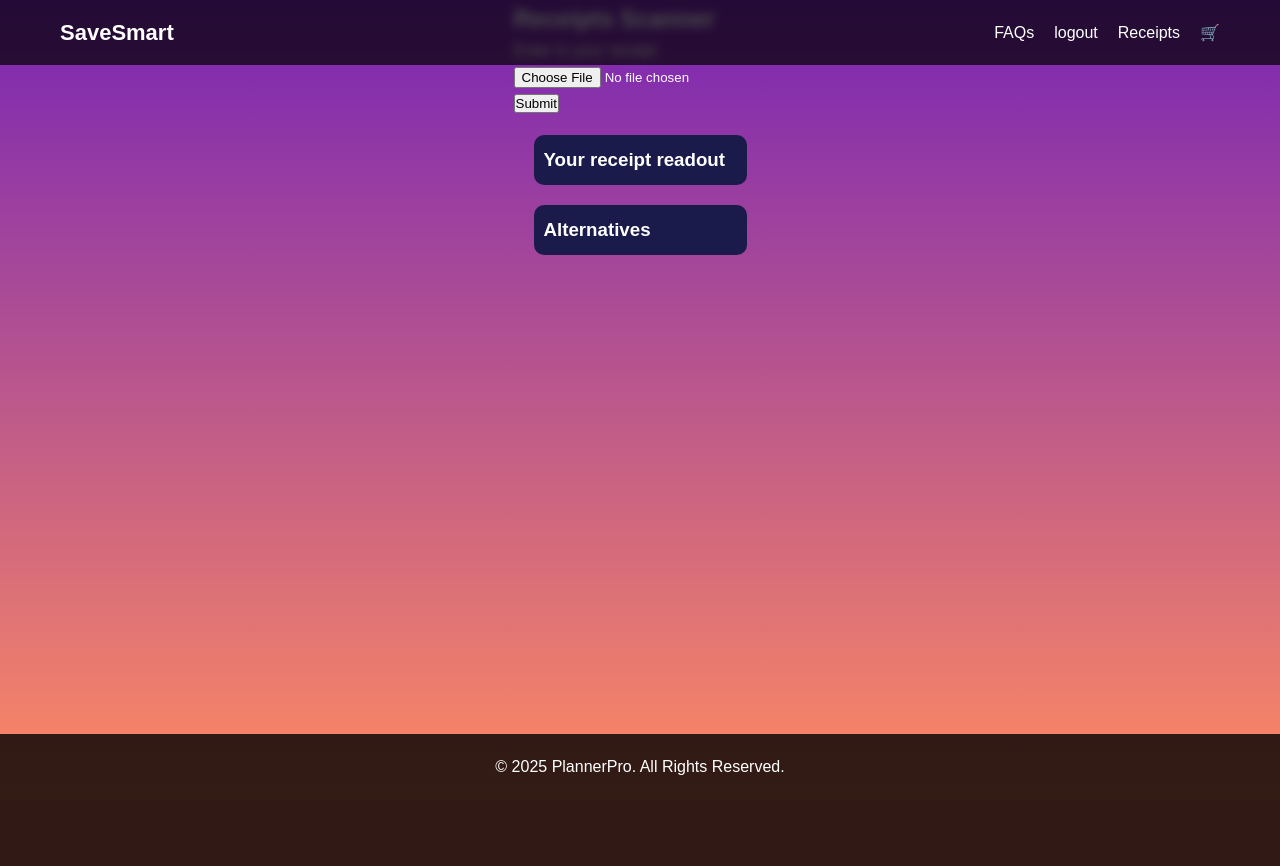
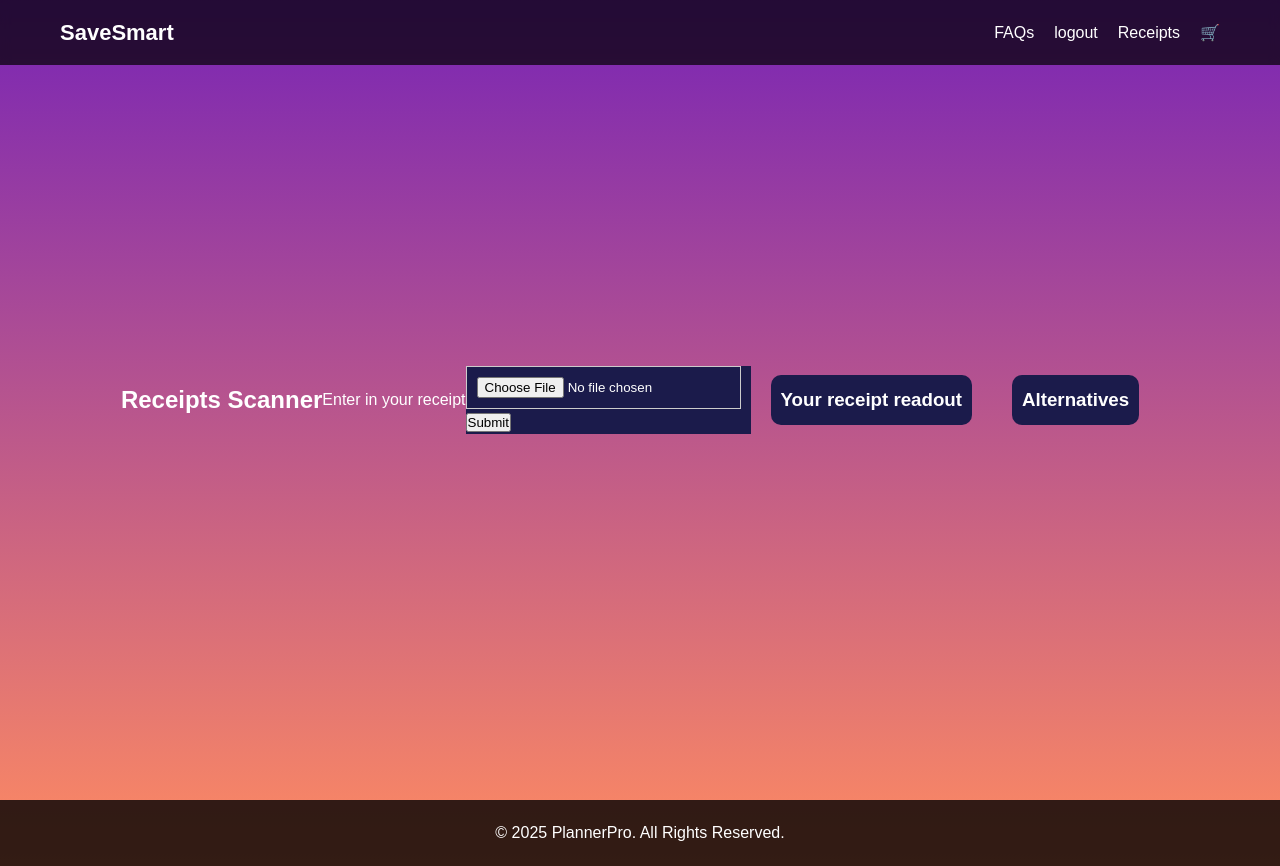
Before and after one commit to rezneac/Group6, a Flask app: page /receipt in a window 1280 px wide. Before the commit the page ends 775 px from the top, so only its background shows below. Run offline with Flask 3, Linux system fonts and the light colour scheme; a user stored in the database is signed in.

Commit message:
changes on the receipt page

```diff
--- a/static/styles.css
+++ b/static/styles.css
@@ -429,6 +429,43 @@ loginmain{
   .register-link p a:hover{
     text-decoration: underline;
   }
+/*receipt page*/
+receiptmain{
+    display: flex;
+    justify-content: center;
+    align-items: center;
+    min-height: 100vh;
+}
+.reciepts{
+    background-color: #8c52ff;
+    display: flex;
+    justify-content: center;
+    align-items: center;
+    min-height: 100vh;
+}
+.receipt-form{
+    font: 20px;
+    background-color: #1b1b4b;
+    display: flex;
+    justify-content: center;
+    align-items: center;
+}
+.receipts h2 {
+    font-size: 28px;
+    margin-bottom: 10px;
+}
+
+.receipts p {
+    font-size: 18px;
+    margin-bottom: 20px;
+}
+
+.receipt-form input[type="file"] {
+    padding: 10px;
+    border: 1px solid #ccc;
+    margin-right: 10px;
+}
+
 /* Progress Bar Styling */
 .global-progress-title {
     text-align: center;
--- a/templates/receipt.html
+++ b/templates/receipt.html
@@ -20,8 +20,7 @@
         </nav>
     </header>
 
-    <main>
-        <section class="receipts">
+    <receiptmain>
         <h2>Receipts Scanner</h2>
         <p>Enter in your receipt</p>
         <div class="receipt-form">
@@ -52,7 +51,7 @@
 
             </div>
         </section>
-    </main>
+    </receiptmain>
 
     <footer>
         <p>&copy; 2025 PlannerPro. All Rights Reserved.</p>
```
Lines whose indentation alone changed are shown as unchanged.
